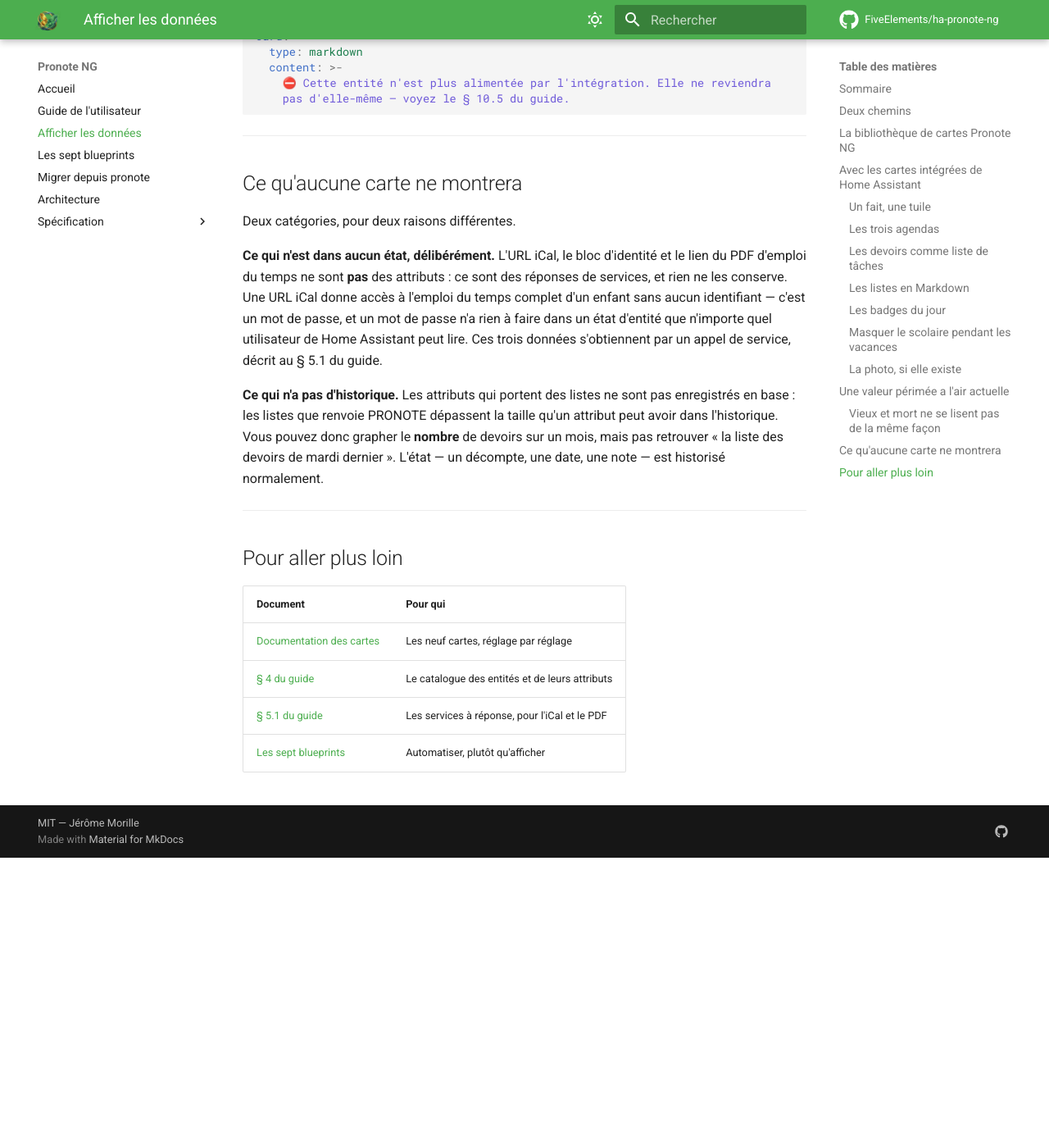
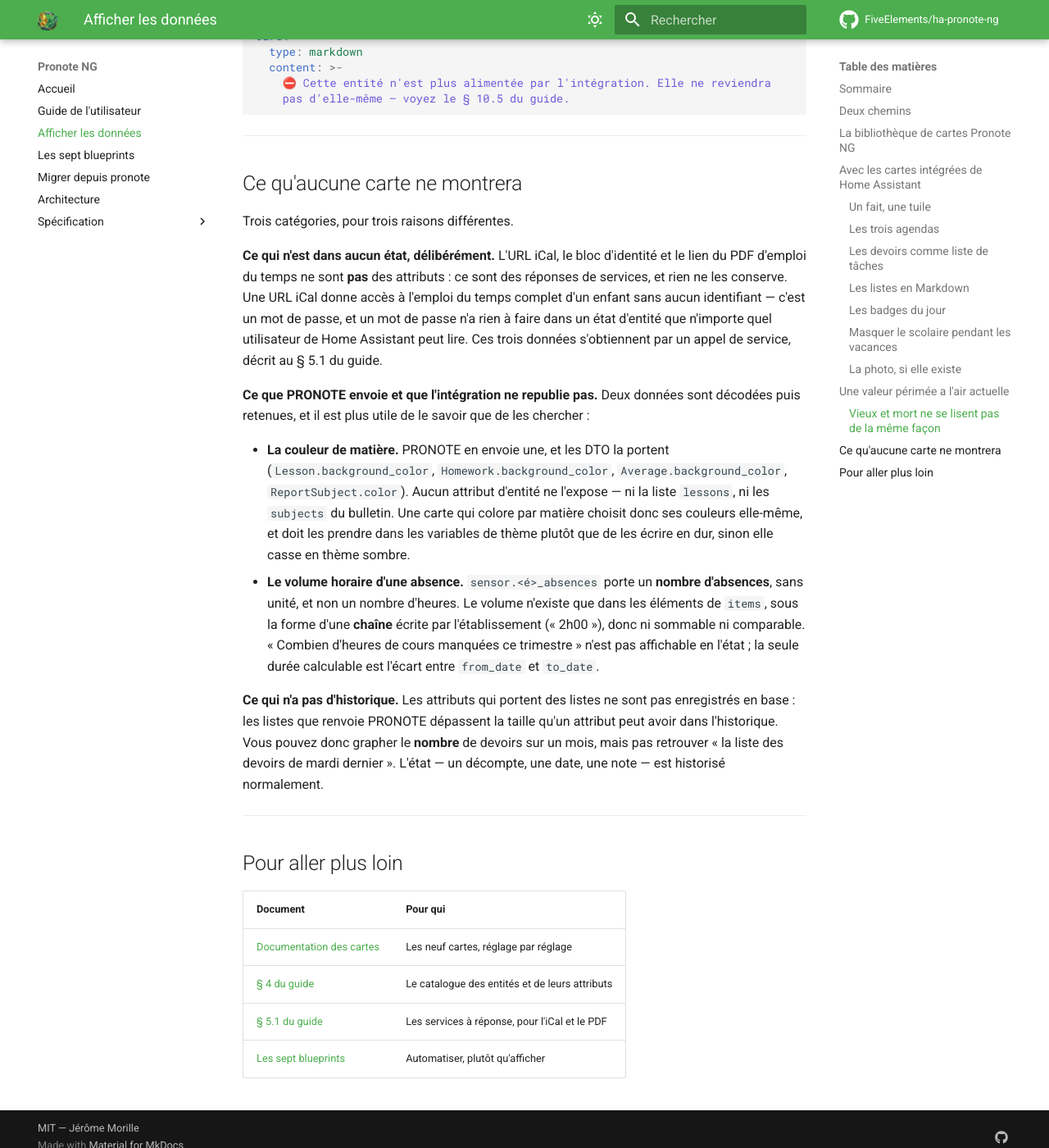
Before and after one commit to FiveElements/ha-pronote-ng, an MkDocs documentation site: the page built from docs/AFFICHER-LES-DONNEES.md, in a window 1280 px wide and 1400 px high, scrolled down 6169 px. Shown: the whole window at 82% size. Built offline with MkDocs 1.6.1 and Material for MkDocs 9.7.7, drawn with Linux system fonts in a browser that asks for light colours; comment, search, counter and statistics services are not loaded; before the commit the page ends 7215 px from its top, so only the background shows below that.

Commit message:
docs: deux données décodées que rien ne republie — la couleur et le volume d'absence
La section « ce qu'aucune carte ne montrera » nommait ce qui est délibérément
hors des états et ce qui n'a pas d'historique. Il manquait la catégorie qui
coûte le plus de temps à un auteur de carte : ce que PRONOTE envoie, que
l'intégration décode, et qu'elle ne republie pas. On le cherche longtemps parce
que rien ne dit qu'il n'est pas là.

**La couleur de matière.** Les DTO la portent quatre fois —
`Lesson.background_color`, `Homework.background_color`,
`Average.background_color`, `ReportSubject.color` — et aucun attribut d'entité
ne l'expose. Vérifié constructeur par constructeur : ni `_lesson_dict`, ni le
dictionnaire `subjects` du bulletin. `delta.py` ne la mentionne que pour
l'**exclure** de la comparaison de changement, ce qui confirme qu'elle est
connue et retenue volontairement. Une carte qui colore par matière choisit donc
ses couleurs, et doit les prendre dans les variables de thème.

**Le volume horaire d'une absence.** `sensor.<é>_absences` porte un nombre
d'absences, sans `unit_of_measurement`, et non un nombre d'heures. Le volume
n'est que dans les éléments de `items`, sous forme de **chaîne** écrite par
l'établissement — donc ni sommable ni comparable. « Combien d'heures de cours
manquées ce trimestre » n'est pas affichable en l'état, et ce n'est même pas
reconstituable par un modèle.

Les deux sont sorties d'une question de `ha-cards-spec`, qui réécrit les
spécifications des huit anciennes cartes et dont trois avaient besoin de la
couleur. Les deux demandes de développement leur reviennent — ils en ont
l'usage — mais l'état des lieux appartient à cette page.

`mkdocs build --strict` vert en conteneur propre.

Co-Authored-By: Claude Opus 5 (1M context) <noreply@anthropic.com>

```diff
--- a/docs/AFFICHER-LES-DONNEES.md
+++ b/docs/AFFICHER-LES-DONNEES.md
@@ -287,7 +287,7 @@ card:
 
 ## Ce qu'aucune carte ne montrera
 
-Deux catégories, pour deux raisons différentes.
+Trois catégories, pour trois raisons différentes.
 
 **Ce qui n'est dans aucun état, délibérément.** L'URL iCal, le bloc d'identité
 et le lien du PDF d'emploi du temps ne sont **pas** des attributs : ce sont des
@@ -296,6 +296,24 @@ l'emploi du temps complet d'un enfant sans aucun identifiant — c'est un mot de
 passe, et un mot de passe n'a rien à faire dans un état d'entité que n'importe
 quel utilisateur de Home Assistant peut lire. Ces trois données s'obtiennent par
 un appel de service, décrit au § 5.1 du guide.
+
+**Ce que PRONOTE envoie et que l'intégration ne republie pas.** Deux données
+sont décodées puis retenues, et il est plus utile de le savoir que de les
+chercher :
+
+- **La couleur de matière.** PRONOTE en envoie une, et les DTO la portent
+  (`Lesson.background_color`, `Homework.background_color`,
+  `Average.background_color`, `ReportSubject.color`). Aucun attribut d'entité ne
+  l'expose — ni la liste `lessons`, ni les `subjects` du bulletin. Une carte qui
+  colore par matière choisit donc ses couleurs elle-même, et doit les prendre
+  dans les variables de thème plutôt que de les écrire en dur, sinon elle casse
+  en thème sombre.
+- **Le volume horaire d'une absence.** `sensor.<é>_absences` porte un **nombre
+  d'absences**, sans unité, et non un nombre d'heures. Le volume n'existe que
+  dans les éléments de `items`, sous la forme d'une **chaîne** écrite par
+  l'établissement (« 2h00 »), donc ni sommable ni comparable. « Combien d'heures
+  de cours manquées ce trimestre » n'est pas affichable en l'état ; la seule
+  durée calculable est l'écart entre `from_date` et `to_date`.
 
 **Ce qui n'a pas d'historique.** Les attributs qui portent des listes ne sont
 pas enregistrés en base : les listes que renvoie PRONOTE dépassent la taille
```
